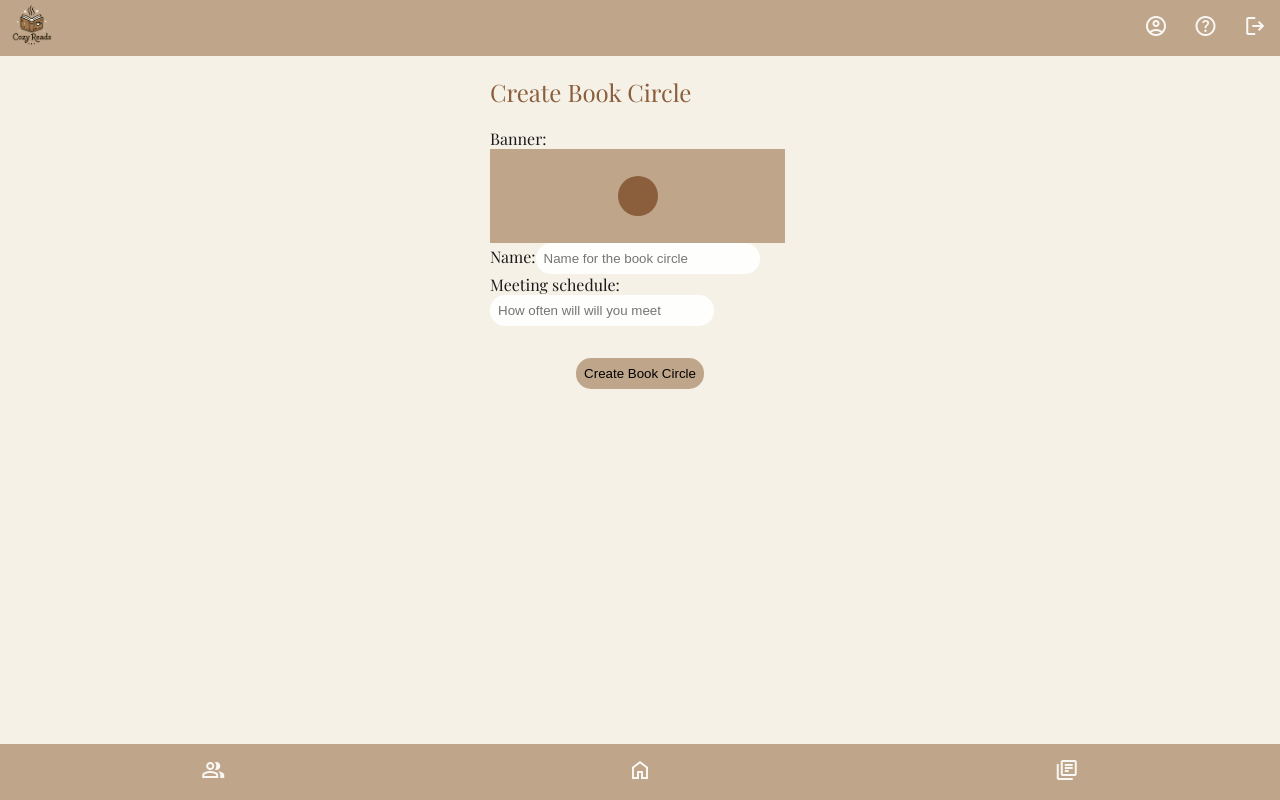
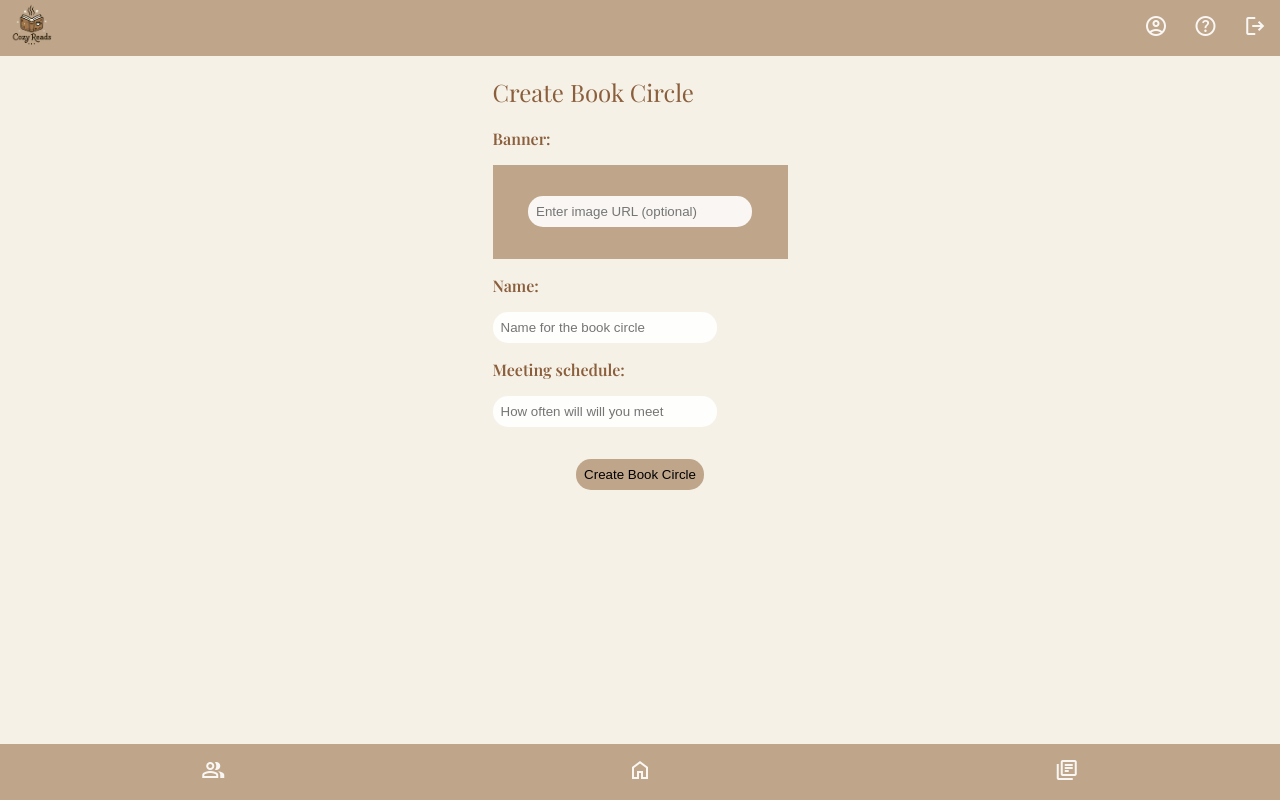
Before and after one commit to feliciabengtsson/cozy-reads, a React (Vite) app in the folder Frontend/: page /bookcircles/add in a window 1280 px wide. Built offline with nearby package versions, Linux system fonts and the light colour scheme; a web font is replaced by a local one.

Commit message:
css för skapa ny cirkel

```diff
--- a/Frontend/src/globalStyles.tsx
+++ b/Frontend/src/globalStyles.tsx
@@ -49,6 +49,13 @@ const GlobalStyle = createGlobalStyle`
 			color: var(--color-accent) !important;
 		}
 	}
+	label {
+		display: block;
+		color: var(--color-secondary);
+		font-size: 16px;
+		font-weight: 600;
+		margin: 16px 0;
+	}
 `;
 
 export default GlobalStyle;
--- a/Frontend/src/pages/CreateCircle.tsx
+++ b/Frontend/src/pages/CreateCircle.tsx
@@ -16,15 +16,6 @@ const BannerWrapper = styled.div`
     background-color: #bfa58a;
     width: 295px;
     height: 94px;
-    @media (min-width: 890px) {
-    }
-`;
-const AddImage = styled.span`
-    background-color: #8b5e3c;
-    border: none;
-    height: 40px;
-    width: 40px;
-    border-radius: 50%;
     @media (min-width: 890px) {
     }
 `;
@@ -89,8 +80,7 @@ function CreateCircle() {
     };
 
     const handleInputChange = (event: React.ChangeEvent<HTMLInputElement>) => {
-        const { target } = event;
-        const { name, value } = target;
+        const { name, value } = event.target;
 
         setFormData({
             ...formData, // Keep existing form data
@@ -103,13 +93,37 @@ function CreateCircle() {
                 <h2>Create Book Circle</h2>
                 <form onSubmit={handleSubmit} method="post">
                     <div>
-                        <label htmlFor="Banner">Banner:</label>
+                        <label htmlFor="image">Banner:</label>
                         <BannerWrapper>
-                            <AddImage></AddImage>
+                            {formData.image ? (
+                                <BannerWrapper
+                                    style={{
+                                        background: `url(${formData.image})`,
+                                        width: 'inherit',
+                                        backgroundSize: 'contain'
+                                    }}
+                                >
+                                    <AddInput
+                                        name="image"
+                                        value={formData.image}
+                                        onChange={handleInputChange}
+                                        type="text"
+                                        placeholder="Enter image URL (optional)"
+                                    ></AddInput>
+                                </BannerWrapper>
+                            ) : (
+                                <AddInput
+                                    name="image"
+                                    value={formData.image}
+                                    onChange={handleInputChange}
+                                    type="text"
+                                    placeholder="Enter image URL (optional)"
+                                ></AddInput>
+                            )}
                         </BannerWrapper>
                     </div>
                     <div>
-                        <label htmlFor="Name">Name:</label>
+                        <label htmlFor="name">Name:</label>
                         <AddInput
                             name="name"
                             onChange={handleInputChange}
```
Also changed, not shown: 1 other file (tests, documents, lock files or other folders).
